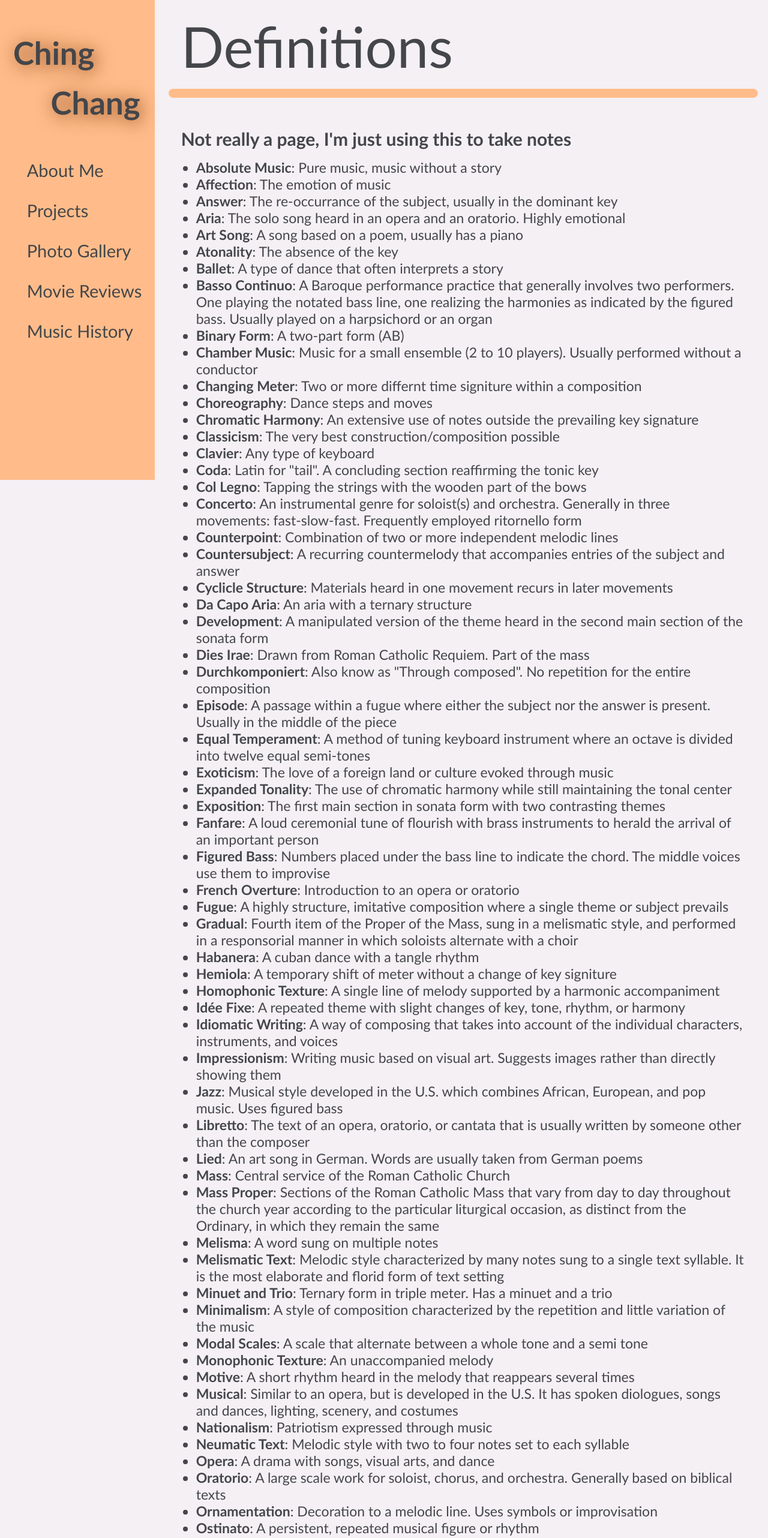
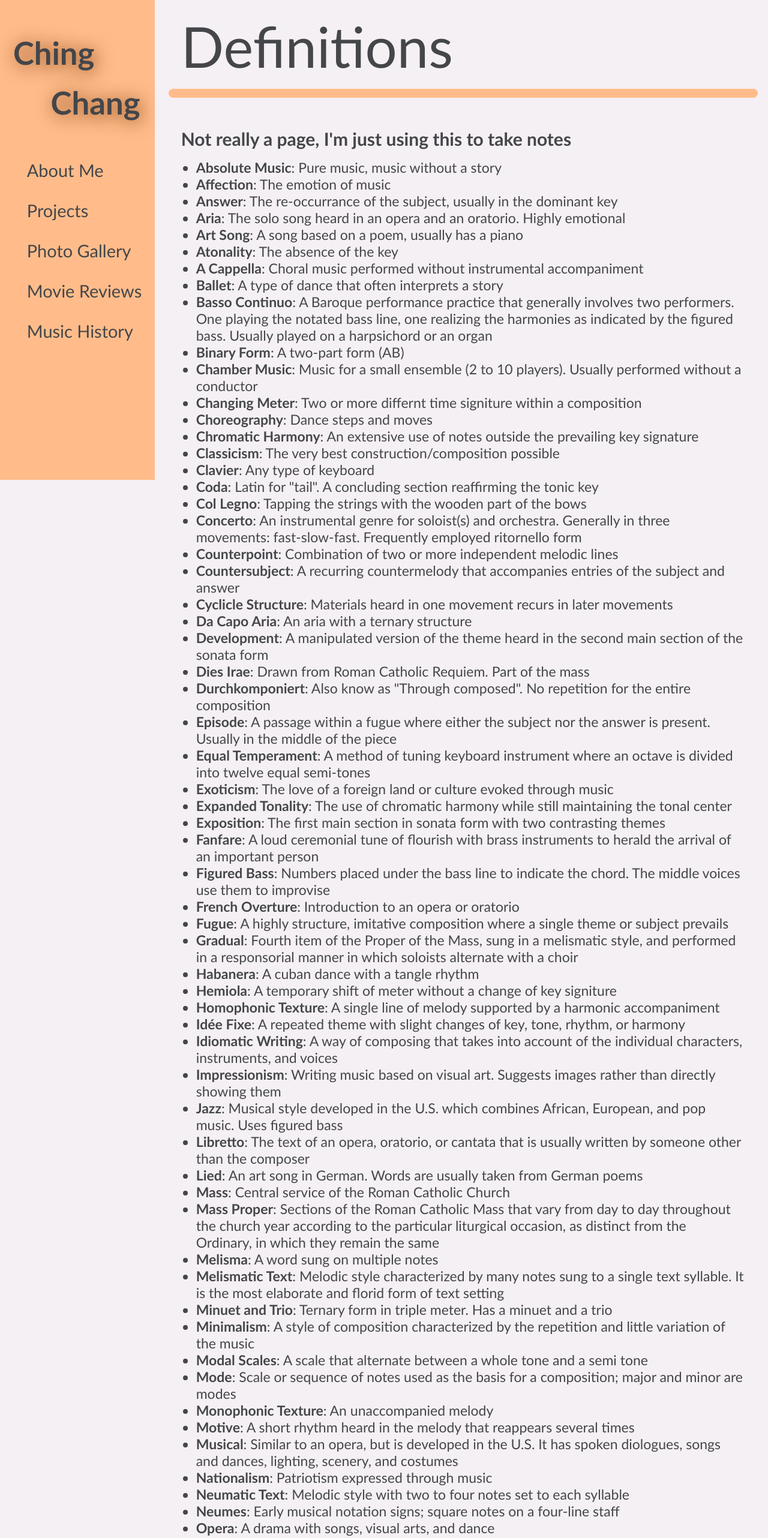
Before and after one commit to ChingChang9/Personal-Website, a Vue app: page /music-history in a window 1280 px wide. Shown: the top 2564 px of the page at 60% size. Built offline with nearby package versions, Linux system fonts and the light colour scheme.

Commit message:
localStorage for bolded

```diff
--- a/src/views/MusicHistory.vue
+++ b/src/views/MusicHistory.vue
@@ -10,6 +10,7 @@
       <li><strong>Aria</strong>: The solo song heard in an opera and an oratorio. Highly emotional</li>
       <li><strong>Art Song</strong>: A song based on a poem, usually has a piano</li>
       <li><strong>Atonality</strong>: The absence of the key</li>
+      <li><strong>A Cappella</strong>: Choral music performed without instrumental accompaniment</li>
       <li><strong>Ballet</strong>: A type of dance that often interprets a story</li>
       <li><strong>Basso Continuo</strong>: A Baroque performance practice that generally involves two performers. One playing the notated bass line, one realizing the harmonies as indicated by the figured bass. Usually played on a harpsichord or an organ</li>
       <li><strong>Binary Form</strong>: A two-part form (AB)</li>
@@ -55,11 +56,13 @@
       <li><strong>Minuet and Trio</strong>: Ternary form in triple meter. Has a minuet and a trio</li>
       <li><strong>Minimalism</strong>: A style of composition characterized by the repetition and little variation of the music</li>
       <li><strong>Modal Scales</strong>: A scale that alternate between a whole tone and a semi tone</li>
+      <li><strong>Mode</strong>: Scale or sequence of notes used as the basis for a composition; major and minor are modes</li>
       <li><strong>Monophonic Texture</strong>: An unaccompanied melody</li>
       <li><strong>Motive</strong>: A short rhythm heard in the melody that reappears several times</li>
       <li><strong>Musical</strong>: Similar to an opera, but is developed in the U.S. It has spoken diologues, songs and dances, lighting, scenery, and costumes</li>
       <li><strong>Nationalism</strong>: Patriotism expressed through music</li>
       <li><strong>Neumatic Text</strong>: Melodic style with two to four notes set to each syllable</li>
+      <li><strong>Neumes</strong>: Early musical notation signs; square notes on a four-line staff</li>
       <li><strong>Opera</strong>: A drama with songs, visual arts, and dance</li>
       <li><strong>Oratorio</strong>: A large scale work for soloist, chorus, and orchestra. Generally based on biblical texts</li>
       <li><strong>Ornamentation</strong>: Decoration to a melodic line. Uses symbols or improvisation</li>
--- a/src/views/projects/TypingSpeedTest.vue
+++ b/src/views/projects/TypingSpeedTest.vue
@@ -214,6 +214,9 @@ export default {
     if (localStorage.letterSpace) {
       this.letterSpace = localStorage.letterSpace;
     }
+    if (localStorage.bolded === "true") { // localStorage does not store booleans, booleans are converted to strings
+      this.toggleBold();
+    }
     this.restart();
   },
   beforeDestroy() {
@@ -418,6 +421,7 @@ export default {
     toggleBold() {
       Array.from(document.getElementsByClassName("word")).forEach((element) => element.classList.toggle("bolded"));
       document.getElementById("bold").classList.toggle("bolded");
+      localStorage.bolded = document.getElementById("bold").classList.contains("bolded");
       document.getElementById("typing-box").focus();
       this.findLastWords();
     },
```
